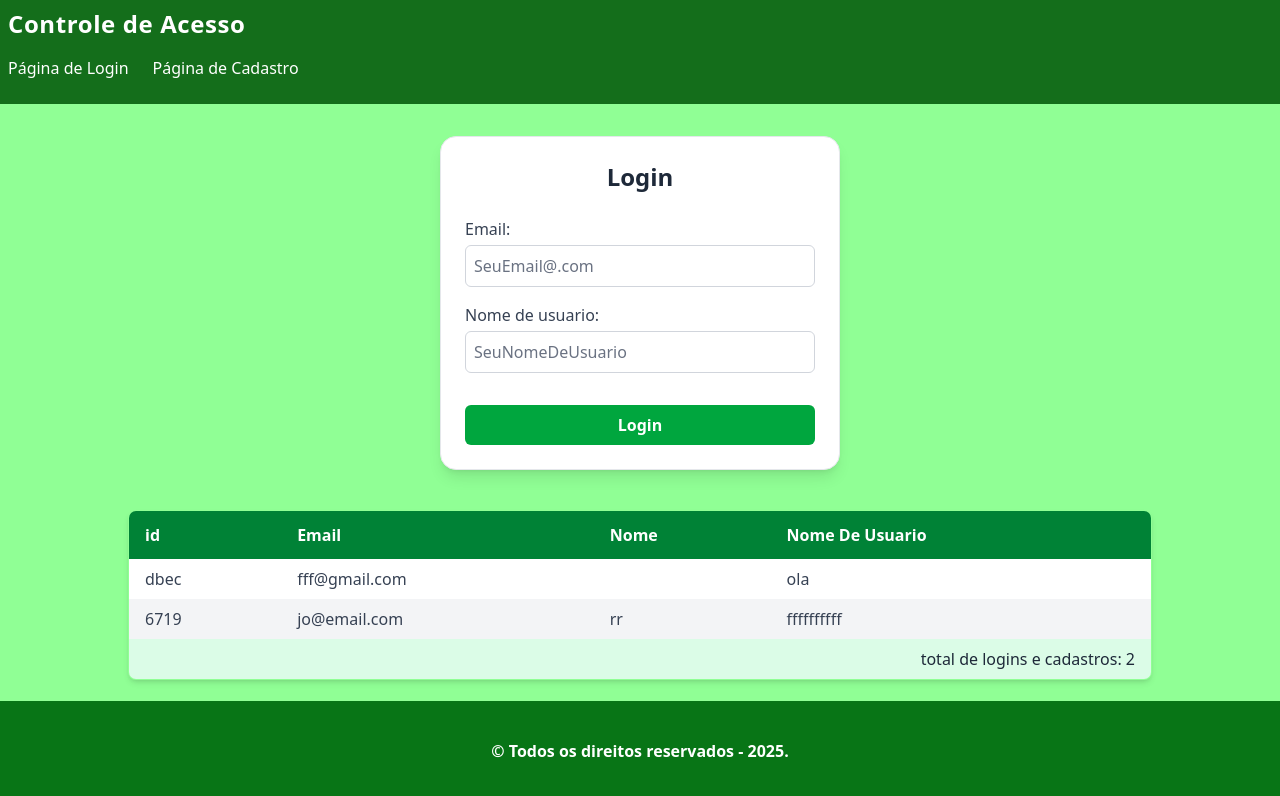
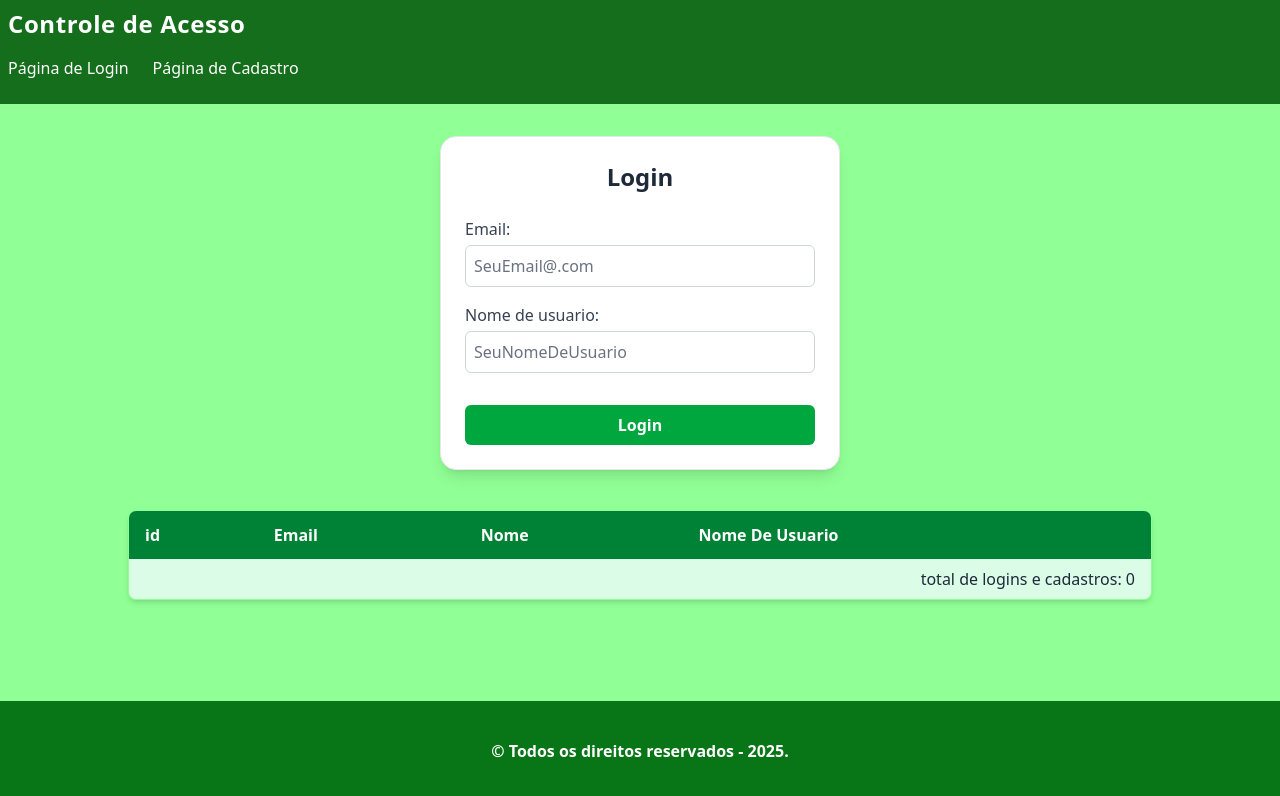
Before and after one commit to Felipe-Furlanetto0504/cp_front, a React (Vite) app in the folder access-control-cp/: page / in a window 1280 px wide. Shown: the top 796 px of the page. Built offline with nearby package versions, Linux system fonts and the light colour scheme; data requests are answered from the project's data file.

Commit message:
projeto pronto

```diff
--- a/access-control-cp/db.json
+++ b/access-control-cp/db.json
@@ -1,17 +1,8 @@
 {
   "usuario": [
-    {
-      "id": "6719",
-      "email": "jo@email.com",
-      "nome": "rr",
-      "nomeDeUsuario": "ffffffffff"
-    }
+
   ],
   "login": [
-    {
-      "id": "dbec",
-      "email": "fff@gmail.com",
-      "nomeUsuario": "ola"
-    }
+
   ]
 }
--- a/access-control-cp/src/routes/Login/index.tsx
+++ b/access-control-cp/src/routes/Login/index.tsx
@@ -68,7 +68,9 @@ export default function Login() {
               type="email"
               placeholder="SeuEmail@.com"
               {...register("email", { required: "o email é obrigatório" })}
-              className="mt-1 w-full p-2 border border-gray-300  placeholder-gray-500 rounded-md focus:outline-none focus:ring-2 focus:ring-green-600 "
+              className="mt-1 w-full p-2 border border-gray-300
+  bg-white text-gray-900 placeholder-gray-500
+  rounded-md focus:outline-none focus:ring-2 focus:ring-green-600"
             />
 
             {errors.email && (
@@ -88,7 +90,9 @@ export default function Login() {
               {...register("nomeUsuario", {
                 required: "o nome de usuário é obrigatório",
               })}
-              className="mt-1 w-full p-2 border border-gray-300  placeholder-gray-500 rounded-md focus:outline-none focus:ring-2 focus:ring-green-600 "
+              className="mt-1 w-full p-2 border border-gray-300
+  bg-white text-gray-900 placeholder-gray-500
+  rounded-md focus:outline-none focus:ring-2 focus:ring-green-600"
             />
 
             {errors.nomeUsuario && (
```
